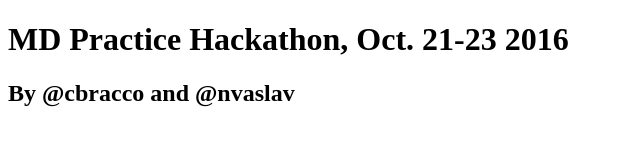
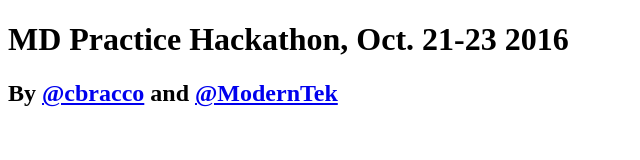
Before and after one commit to cbracco/bov-practice-hackathon, a plain HTML site: page index.html in a window 1280 px wide. Shown: the whole page, without its empty margins (0-640 px from the left). Drawn offline with Linux system fonts and the light colour scheme.

Commit message:
Update usernames in index.html

```diff
--- a/index.html
+++ b/index.html
@@ -11,7 +11,7 @@
 </head>
 <body>
   <h1>MD Practice Hackathon, Oct. 21-23 2016</h1>
-  <h2>By @cbracco and @nvaslav</h2>
+  <h2>By <a href="https://github.com/cbracco">@cbracco</a> and <a href="https://github.com/ModernTek">@ModernTek</a></h2>
   <!-- Scripts -->
   <script src="./ui/accordion/accordion.js"></script>
   <script src="./ui/modal/modal.js"></script>
```
